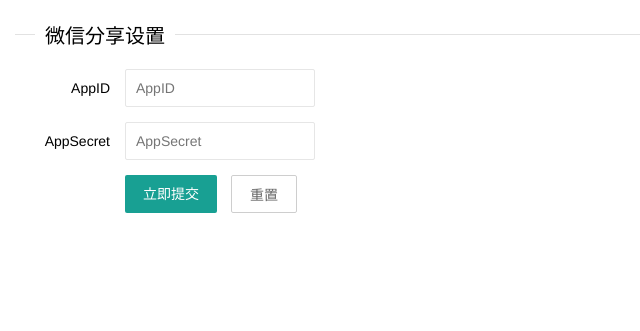
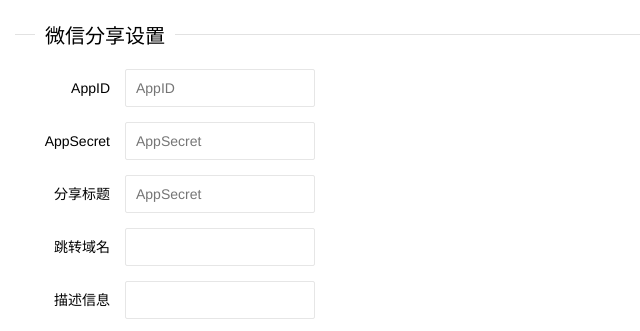
Before and after one commit to louislivi/php-msf, a PHP site: template app/Views/Article/Share.php in a window 1280 px wide. Shown: the top 331 px of the page, without its empty margins (0-640 px from the left). Run offline with PHP 8.4, Linux system fonts and the light colour scheme; the template is opened without the code that fills it, so the values that code supplies are empty.

Commit message:
share_update

```diff
--- a/app/Views/Article/Share.php
+++ b/app/Views/Article/Share.php
@@ -13,6 +13,7 @@
 
     <link rel="stylesheet" href="/static/plugins/layui/css/layui.css" media="all" />
     <link rel="stylesheet" href="/static/plugins/font-awesome/css/font-awesome.min.css">
+    <script src="/static/js/jquery.min.js"></script>
 </head>
 
 <body>
@@ -21,7 +22,7 @@
         <legend>微信分享设置</legend>
     </fieldset>
 
-    <form class="layui-form" method="post" action="">
+    <form class="layui-form" method="post" action="" enctype="multipart/form-data">
         <input name="__RequestVerificationToken" type="hidden" value="<?=$this->e($token)?>" />
         <div class="layui-form-item">
             <label class="layui-form-label">AppID</label>
@@ -36,6 +37,33 @@
             </div>
         </div>
         <div class="layui-form-item">
+            <label class="layui-form-label">分享标题</label>
+            <div class="layui-input-inline">
+                <input type="text" name="title" autocomplete="off" placeholder="AppSecret" value="<?=$this->e($data['title'])?>" class="layui-input">
+            </div>
+        </div>
+        <div class="layui-form-item">
+            <label class="layui-form-label">跳转域名</label>
+            <div class="layui-input-inline">
+                <input type="text" name="randhost" autocomplete="off"  value="<?=$this->e($data['randhost'])?>" class="layui-input">
+            </div>
+        </div>
+        <div class="layui-form-item">
+            <label class="layui-form-label">描述信息</label>
+            <div class="layui-input-inline">
+                <input type="text" name="desc" autocomplete="off"  value="<?=$this->e($data['desc'])?>" class="layui-input">
+            </div>
+        </div>
+        <div class="layui-form-item">
+            <label class="layui-form-label">分享封面</label>
+            <div class="layui-input-block">
+                <div class="layui-upload" id="preview">
+                    <img alt="点击上传" id="imghead" border="0" src="/static/upload<?=$this->e($data['imageurl'])?>" width="500" height="300" onclick="$('#previewImg').click();">
+                </div>
+                <input type="file" name="imageurl" onchange="previewImage(this)" style="display: none;" id="previewImg">
+            </div>
+        </div>
+        <div class="layui-form-item">
             <div class="layui-input-block">
                 <button class="layui-btn" lay-submit="" lay-filter="share">立即提交</button>
                 <button type="reset" class="layui-btn layui-btn-primary">重置</button>
@@ -45,6 +73,58 @@
 </div>
 <script type="text/javascript" src="/static/plugins/layui/layui.js"></script>
 <script>
+    //图片上传预览    IE是用了滤镜。
+    function previewImage(file)
+    {
+        var MAXWIDTH  = 500;
+        var MAXHEIGHT = 300;
+        var div = document.getElementById('preview');
+        if (file.files && file.files[0])
+        {
+            div.innerHTML ='<img id=imghead onclick=$("#previewImg").click()>';
+            var img = document.getElementById('imghead');
+            img.onload = function(){
+                var rect = clacImgZoomParam(MAXWIDTH, MAXHEIGHT, img.offsetWidth, img.offsetHeight);
+                img.width  =  rect.width;
+                img.height =  rect.height;
+//                 img.style.marginLeft = rect.left+'px';
+                img.style.marginTop = rect.top+'px';
+            }
+            var reader = new FileReader();
+            reader.onload = function(evt){img.src = evt.target.result;}
+            reader.readAsDataURL(file.files[0]);
+        }
+        else //兼容IE
+        {
+            var sFilter='filter:progid:DXImageTransform.Microsoft.AlphaImageLoader(sizingMethod=scale,src="';
+            file.select();
+            var src = document.selection.createRange().text;
+            div.innerHTML = '<img id=imghead>';
+            var img = document.getElementById('imghead');
+            img.filters.item('DXImageTransform.Microsoft.AlphaImageLoader').src = src;
+            var rect = clacImgZoomParam(MAXWIDTH, MAXHEIGHT, img.offsetWidth, img.offsetHeight);
+            status =('rect:'+rect.top+','+rect.left+','+rect.width+','+rect.height);
+            div.innerHTML = "<div id=divhead style='width:"+rect.width+"px;height:"+rect.height+"px;margin-top:"+rect.top+"px;"+sFilter+src+"\"'></div>";
+        }
+    }
+    function clacImgZoomParam( maxWidth, maxHeight, width, height ){
+        var param = {top:0, left:0, width:width, height:height};
+        if( width>maxWidth || height>maxHeight ){
+            rateWidth = width / maxWidth;
+            rateHeight = height / maxHeight;
+
+            if( rateWidth > rateHeight ){
+                param.width =  maxWidth;
+                param.height = Math.round(height / rateWidth);
+            }else{
+                param.width = Math.round(width / rateHeight);
+                param.height = maxHeight;
+            }
+        }
+        param.left = Math.round((maxWidth - param.width) / 2);
+        param.top = Math.round((maxHeight - param.height) / 2);
+        return param;
+    }
     layui.use(['layer', 'form'], function() {
         var layer = layui.layer,
             $ = layui.jquery,
```
Also changed, not shown: app/Controllers/Article.php (+17 -4 lines).
